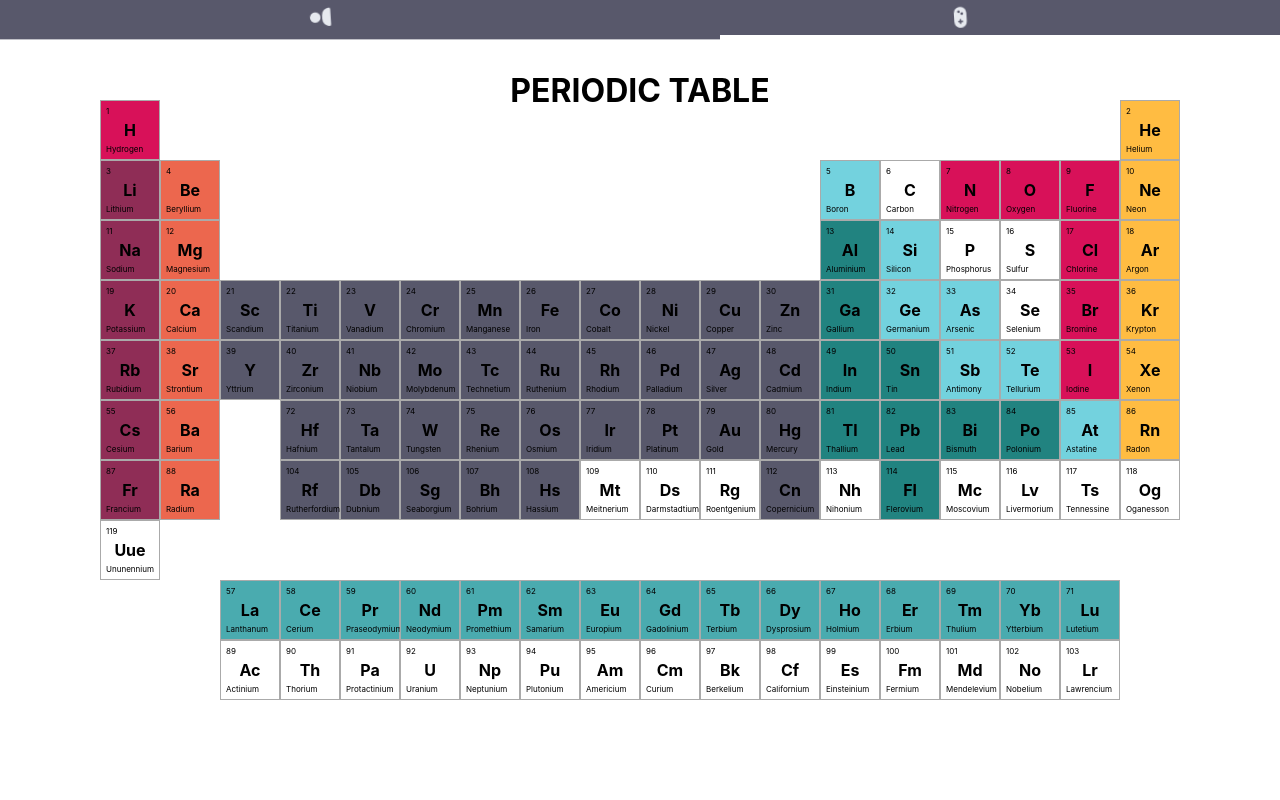
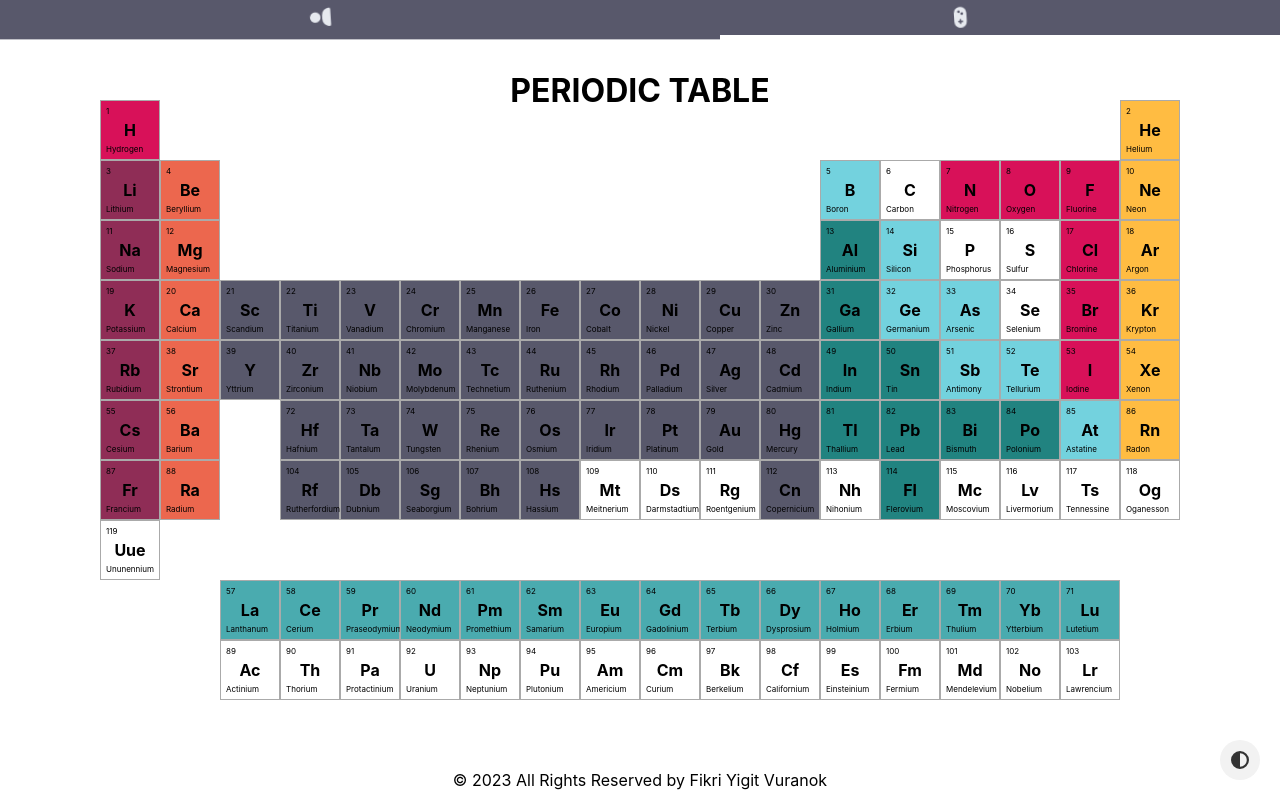
Before and after one commit to vuranokyigit/intperiodic-table, a React (Create React App) app: page / in a window 1280 px wide. Built offline with nearby package versions, Linux system fonts and the light colour scheme.

Commit message:
darkModev1

```diff
--- a/src/App.css
+++ b/src/App.css
@@ -1,3 +1,17 @@
-.App{
- text-align: center;
+.App {
+    text-align: center;
+    height: 100vh;
+    display: flex;
+    flex-direction: column;
+    justify-content: center;
+    align-items: center;
+  }
+
+.body-ui{
+  flex: 1;
 }
+
+.App.dark {
+    background-color: #000;
+    color: #fff;
+  }
--- a/src/App.jsx
+++ b/src/App.jsx
@@ -1,17 +1,29 @@
-import React from "react";
+import React, {useState} from "react";
 import "./App.css"
 import Navbar from "./Navbar/navBar";
 import IntPeriodicTable from "./Main/intPeriodicTable";
+import Footer from "./Footer/footer";
+import BackTop from "./Main/backTop";
+
 
 
 //##TITLE & DESCRIPTION
 const App = () => {
+    const [darkMode, setDarkMode] = useState(false);
+
+  const handleDarkModeToggle = () => {
+    setDarkMode(!darkMode);
+  };
+
     return (
-        <div className="App">
+        <div className={`App ${darkMode ? "dark" : ""}`} onClick={handleDarkModeToggle}>
             <Navbar />
-            <h1>PERIODIC TABLE</h1>
-            <IntPeriodicTable />
-
+            <div className="body-ui">
+                <h1>PERIODIC TABLE</h1>
+                <IntPeriodicTable />
+                <BackTop />
+                <Footer />
+            </div>
         </div>
     );
 };
--- /dev/null
+++ b/src/Footer/footer.css
@@ -0,0 +1,6 @@
+.footer{
+    position:absolute;
+left:0;
+bottom:0;
+right:0;
+}
--- /dev/null
+++ b/src/Footer/footer.jsx
@@ -0,0 +1,31 @@
+import React, {useEffect, useState} from "react";
+import './footer.css';
+
+
+
+const Footer = () => {
+     const [year, setYear] = useState(new Date().getFullYear());
+
+     useEffect(() => {
+        setYear(new Date().getFullYear());
+             }, []);
+
+    return (
+            <div className="footer">
+                <div className="container">
+                    <div className="row">
+                        <div className="col-md-12">
+                            <div className="copyright">
+                                <p>&copy; <span id="footerDate">{year}</span> All Rights Reserved by Fikri Yigit Vuranok</p>
+                            </div>
+                        </div>
+                    </div>
+                </div>
+             </div>
+
+
+)
+
+
+}
+export default Footer;
--- /dev/null
+++ b/src/Main/backTop.jsx
@@ -0,0 +1,22 @@
+import React, {useState} from "react";
+import "../Main/backTop.css";
+//##FONT AWESOME##//
+import { FontAwesomeIcon } from '@fortawesome/react-fontawesome';
+import { faCircleHalfStroke } from "@fortawesome/free-solid-svg-icons";
+
+
+const BackTop = () => {
+    const [darkMode, setDarkMode] = useState(false);
+
+    const handleClick = () => {
+      setDarkMode(!darkMode);
+    };
+
+    return (
+      <div className={`back-top ${darkMode ? 'dark' : 'light'}`} onClick={handleClick}>
+        <i className="fa fa-angle-up"><FontAwesomeIcon icon={faCircleHalfStroke} /></i>
+      </div>
+    );
+  };
+
+  export default BackTop;
--- a/src/Main/intPeriodicTable.css
+++ b/src/Main/intPeriodicTable.css
@@ -6,6 +6,10 @@
     top: 50%;
     left: 50%;
     transform: translate(-50%, -50%);
+}
+.periodic-table.dark {
+  background-color: #333;
+  color: #fff;
 }
 /* ##PERIODIC TABLE AREA RESPONSIVE DESIGN */
 @media screen and (max-width:1294px) {
--- a/src/Main/intPeriodicTable.jsx
+++ b/src/Main/intPeriodicTable.jsx
@@ -2,6 +2,7 @@ import React, { useState } from "react";
 import data from "../intPeriodicTableJSON.json";
 import "./intPeriodicTable.css";
 import ElementModal from "./elementModal";
+
 
 const colorMapElements = {
     "noble gas": "#FFBC42",
@@ -25,6 +26,8 @@ const IntPeriodicTable = () => {
         setSelectedElement(null);
     };
 
+
+
     return (
         <div className="periodic-table">
             {data.intelements.map((intelement) => (
@@ -36,6 +39,7 @@ const IntPeriodicTable = () => {
                         gridRow: intelement.ypos,
                         backgroundColor: colorMapElements[intelement.category],
                     }}
+
                     onClick={() => handleElementClick(intelement)}
                 >
                     <strong>{intelement.symbol}</strong>
@@ -49,6 +53,7 @@ const IntPeriodicTable = () => {
                     onClose={handleCloseModal}
                 />
             )}
+
         </div>
     );
 };
```
Also changed, not shown: src/logo.svg (deleted).
